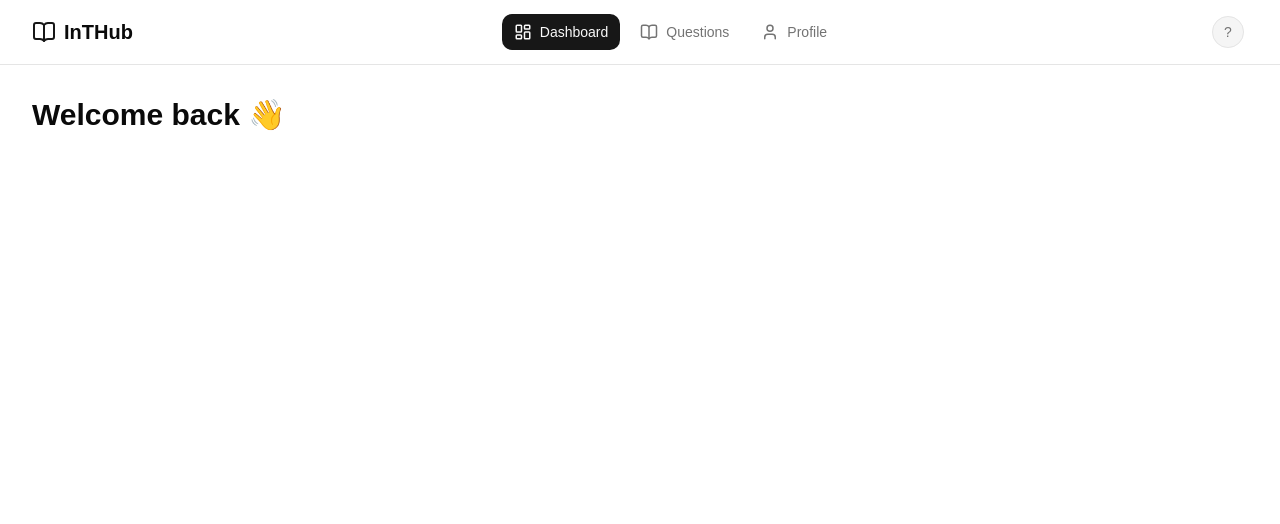
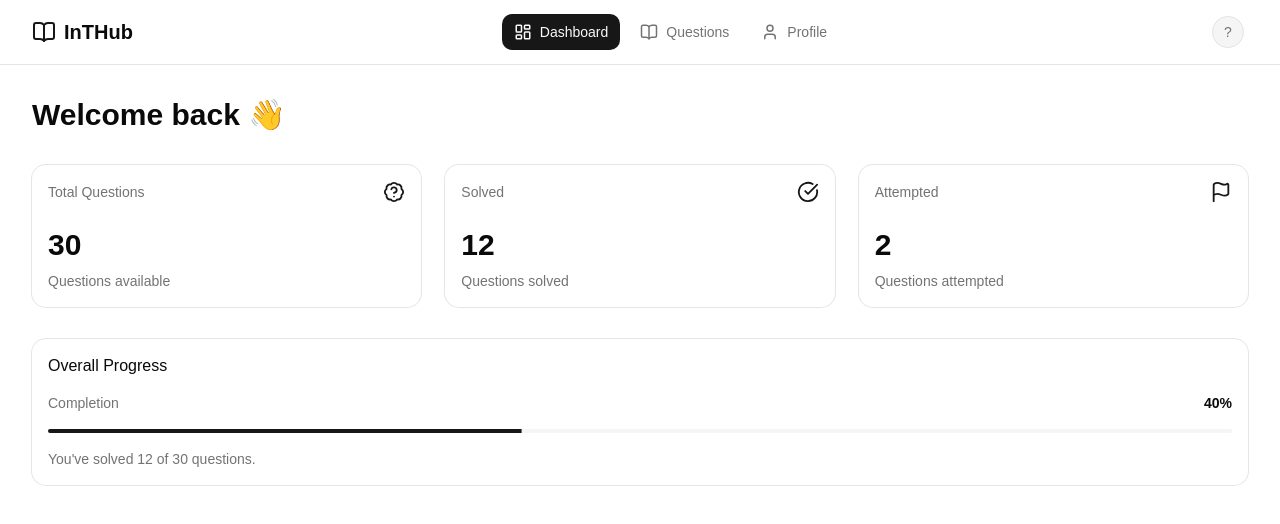
Before and after one commit to deep19x/intHub, a React (Vite) app in the folder client/: page /dashboard in a window 1280 px wide. Shown: the top 524 px of the page. Built offline with nearby package versions, Linux system fonts and the light colour scheme.

Commit message:
feat: create dashboard stats components

```diff
--- /dev/null
+++ b/client/src/components/dashboard/CompletionCard.jsx
@@ -0,0 +1,38 @@
+import {
+    Card,
+    CardContent,
+    CardHeader,
+    CardTitle,
+} from "@/components/ui/card";
+
+import { Progress } from "@/components/ui/progress";
+
+function CompletionCard() {
+    return (
+        <Card>
+            <CardHeader>
+                <CardTitle>Overall Progress</CardTitle>
+            </CardHeader>
+
+            <CardContent className="space-y-4">
+                <div className="flex justify-between">
+                    <span className="text-sm text-muted-foreground">
+                        Completion
+                    </span>
+
+                    <span className="font-bold">
+                        40%
+                    </span>
+                </div>
+
+                <Progress value={40} />
+
+                <p className="text-sm text-muted-foreground">
+                    You've solved 12 of 30 questions.
+                </p>
+            </CardContent>
+        </Card>
+    );
+}
+
+export default CompletionCard;
--- /dev/null
+++ b/client/src/components/dashboard/StatCard.jsx
@@ -0,0 +1,35 @@
+import {
+    Card,
+    CardContent,
+    CardDescription,
+    CardHeader,
+    CardTitle,
+} from "@/components/ui/card";
+
+function StatCard({ title, value, description, icon }) {
+    return (
+        <Card className="hover:shadow-lg transition-shadow">
+            <CardHeader className="flex flex-row items-center justify-between pb-2">
+                <CardTitle className="text-sm font-medium text-muted-foreground">
+                    {title}
+                </CardTitle>
+
+                <div className="text-primary">
+                    {icon}
+                </div>
+            </CardHeader>
+
+            <CardContent>
+                <div className="text-3xl font-bold">
+                    {value}
+                </div>
+
+                <CardDescription className="mt-2">
+                    {description}
+                </CardDescription>
+            </CardContent>
+        </Card>
+    );
+}
+
+export default StatCard;
--- /dev/null
+++ b/client/src/components/ui/progress.jsx
@@ -0,0 +1,27 @@
+import * as React from "react"
+import { Progress as ProgressPrimitive } from "radix-ui"
+
+import { cn } from "@/lib/utils"
+
+function Progress({
+  className,
+  value,
+  ...props
+}) {
+  return (
+    <ProgressPrimitive.Root
+      data-slot="progress"
+      className={cn(
+        "relative flex h-1 w-full items-center overflow-x-hidden rounded-full bg-muted",
+        className
+      )}
+      {...props}>
+      <ProgressPrimitive.Indicator
+        data-slot="progress-indicator"
+        className="size-full flex-1 bg-primary transition-all"
+        style={{ transform: `translateX(-${100 - (value || 0)}%)` }} />
+    </ProgressPrimitive.Root>
+  );
+}
+
+export { Progress }
--- a/client/src/pages/Dashboard.jsx
+++ b/client/src/pages/Dashboard.jsx
@@ -1,18 +1,54 @@
 import Navbar from "../components/layout/Navbar";
+import StatCard from "../components/dashboard/StatCard";
+import CompletionCard from "../components/dashboard/CompletionCard";
+
+import {
+    BadgeQuestionMark,
+    CircleCheckBig,
+    Flag,
+} from "lucide-react";
 
 function Dashboard() {
     return (
         <>
-            <Navbar/>
+            <Navbar />
 
             <main className="mx-auto max-w-screen-2xl px-8 py-8">
                 <h1 className="text-3xl font-bold">
                     Welcome back 👋
                 </h1>
+
+                {/* Statistics */}
+                <div className="grid gap-6 mt-8 md:grid-cols-2 xl:grid-cols-3">
+                    <StatCard
+                        title="Total Questions"
+                        value={30}
+                        icon={<BadgeQuestionMark size={22} />}
+                        description="Questions available"
+                    />
+
+                    <StatCard
+                        title="Solved"
+                        value={12}
+                        icon={<CircleCheckBig size={22} />}
+                        description="Questions solved"
+                    />
+
+                    <StatCard
+                        title="Attempted"
+                        value={2}
+                        icon={<Flag size={22} />}
+                        description="Questions attempted"
+                    />
+                </div>
+
+                {/* Overall Progress */}
+                <div className="mt-8">
+                    <CompletionCard />
+                </div>
             </main>
-
         </>
-    )
-};
+    );
+}
 
 export default Dashboard;
```
